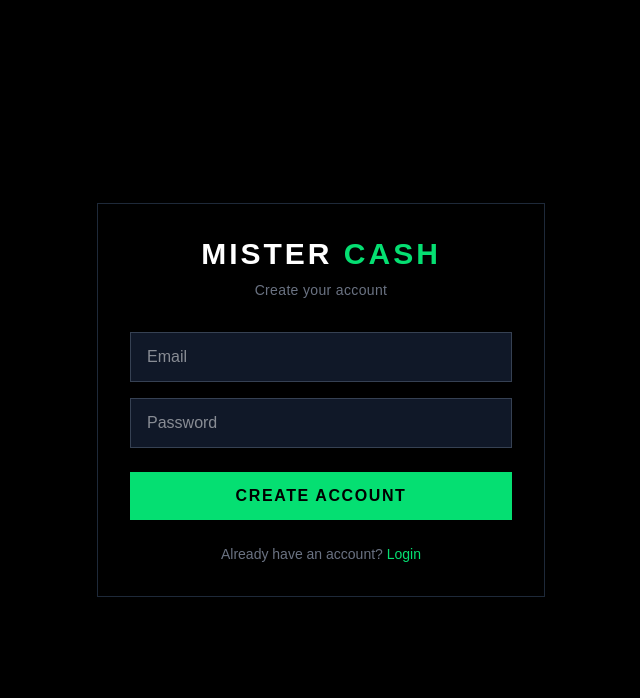
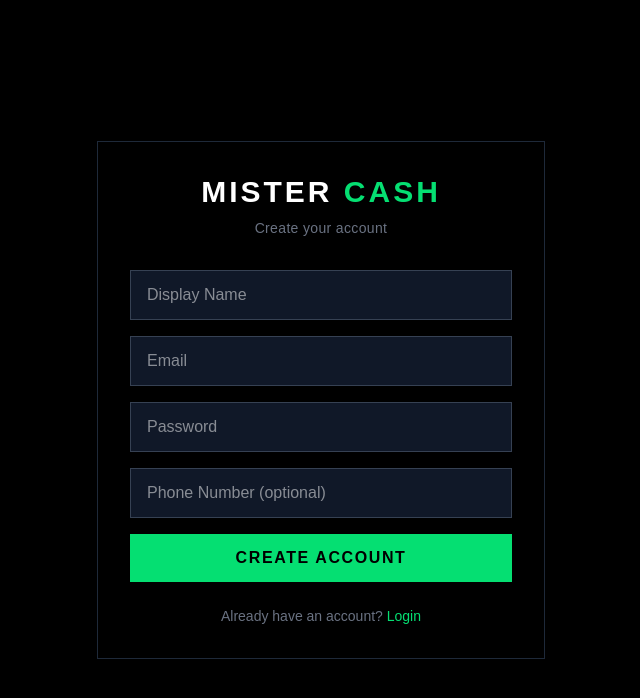
Before and after one commit to RandomMorgan-bt/mistercash, a Next.js app: page /auth in a window 1280 px wide. Both pictures are taken after a click on the element "Sign up". Shown: the top 698 px of the page, without its empty margins (319-959 px from the left). Built offline with nearby package versions, Linux system fonts and the light colour scheme; no server answers.

Commit message:
add auth page and supabase connection

```diff
--- a/app/auth/page.js
+++ b/app/auth/page.js
@@ -6,6 +6,8 @@ import { supabase } from '../../lib/supabase'
 export default function Auth() {
   const [email, setEmail] = useState('')
   const [password, setPassword] = useState('')
+  const [displayName, setDisplayName] = useState('')
+  const [phone, setPhone] = useState('')
   const [isLogin, setIsLogin] = useState(true)
   const [message, setMessage] = useState('')
   const [loading, setLoading] = useState(false)
@@ -19,7 +21,23 @@ export default function Auth() {
       if (error) setMessage(error.message)
       else setMessage('Logged in successfully!')
     } else {
-      const { error } = await supabase.auth.signUp({ email, password })
+      if (!displayName.trim()) {
+        setMessage('Please enter your name.')
+        setLoading(false)
+        return
+      }
+
+      const { error } = await supabase.auth.signUp({
+        email,
+        password,
+        options: {
+          data: {
+            display_name: displayName,
+            phone: phone || null,
+          },
+        },
+      })
+
       if (error) setMessage(error.message)
       else setMessage('Account created! Check your email to confirm.')
     }
@@ -39,12 +57,22 @@ export default function Auth() {
           {isLogin ? 'Welcome back' : 'Create your account'}
         </p>
 
+        {!isLogin && (
+          <input
+            type="text"
+            placeholder="Display Name"
+            value={displayName}
+            onChange={e => setDisplayName(e.target.value)}
+            className="w-full bg-gray-900 text-white border border-gray-700 px-4 py-3 mb-4 outline-none focus:border-green-400 transition-all"
+          />
+        )}
+
         <input
           type="email"
           placeholder="Email"
           value={email}
           onChange={e => setEmail(e.target.value)}
-          className="w-full bg-gray-900 text-white border border-gray-700 px-4 py-3 mb-4 outline-none focus:border-yellow-400 transition-all"
+          className="w-full bg-gray-900 text-white border border-gray-700 px-4 py-3 mb-4 outline-none focus:border-green-400 transition-all"
         />
 
         <input
@@ -52,8 +80,18 @@ export default function Auth() {
           placeholder="Password"
           value={password}
           onChange={e => setPassword(e.target.value)}
-          className="w-full bg-gray-900 text-white border border-gray-700 px-4 py-3 mb-6 outline-none focus:border-yellow-400 transition-all"
+          className="w-full bg-gray-900 text-white border border-gray-700 px-4 py-3 mb-4 outline-none focus:border-green-400 transition-all"
         />
+
+        {!isLogin && (
+          <input
+            type="tel"
+            placeholder="Phone Number (optional)"
+            value={phone}
+            onChange={e => setPhone(e.target.value)}
+            className="w-full bg-gray-900 text-white border border-gray-700 px-4 py-3 mb-4 outline-none focus:border-green-400 transition-all"
+          />
+        )}
 
         {message && (
           <p className="text-green-400 text-sm mb-4 text-center">{message}</p>
@@ -62,7 +100,7 @@ export default function Auth() {
         <button
           onClick={handleSubmit}
           disabled={loading}
-          className="w-full bg-green-400 text-black font-bold py-3 tracking-widest hover:bg-yellow-300 transition-all disabled:opacity-50"
+          className="w-full bg-green-400 text-black font-bold py-3 tracking-widest hover:bg-green-300 transition-all disabled:opacity-50"
         >
           {loading ? 'LOADING...' : isLogin ? 'LOGIN' : 'CREATE ACCOUNT'}
         </button>
```
